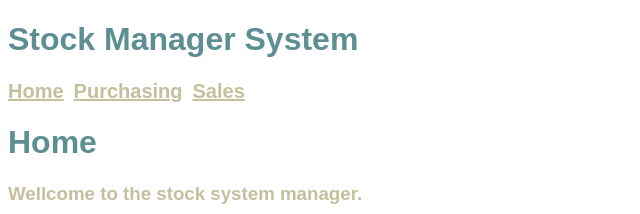
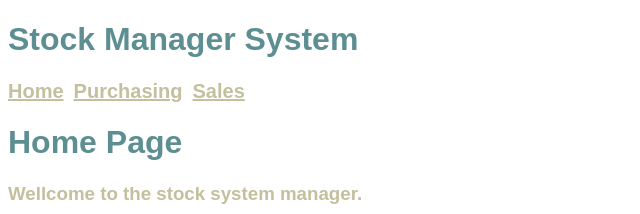
Before and after one commit to jorgeluizparra/vue3-typescript, a Vue app: page / in a window 1280 px wide. Shown: the top 214 px of the page, without its empty margins (0-640 px from the left). Built offline with nearby package versions, Linux system fonts and the light colour scheme.

Commit message:
Page home: Edit header

```diff
--- a/src/pages/Home.vue
+++ b/src/pages/Home.vue
@@ -13,7 +13,7 @@ export default defineComponent({
     data() {
         return {
             header: {
-                text: "Home",
+                text: "Home Page",
                 color: "primary"
             } as headerInterface
         }
```
